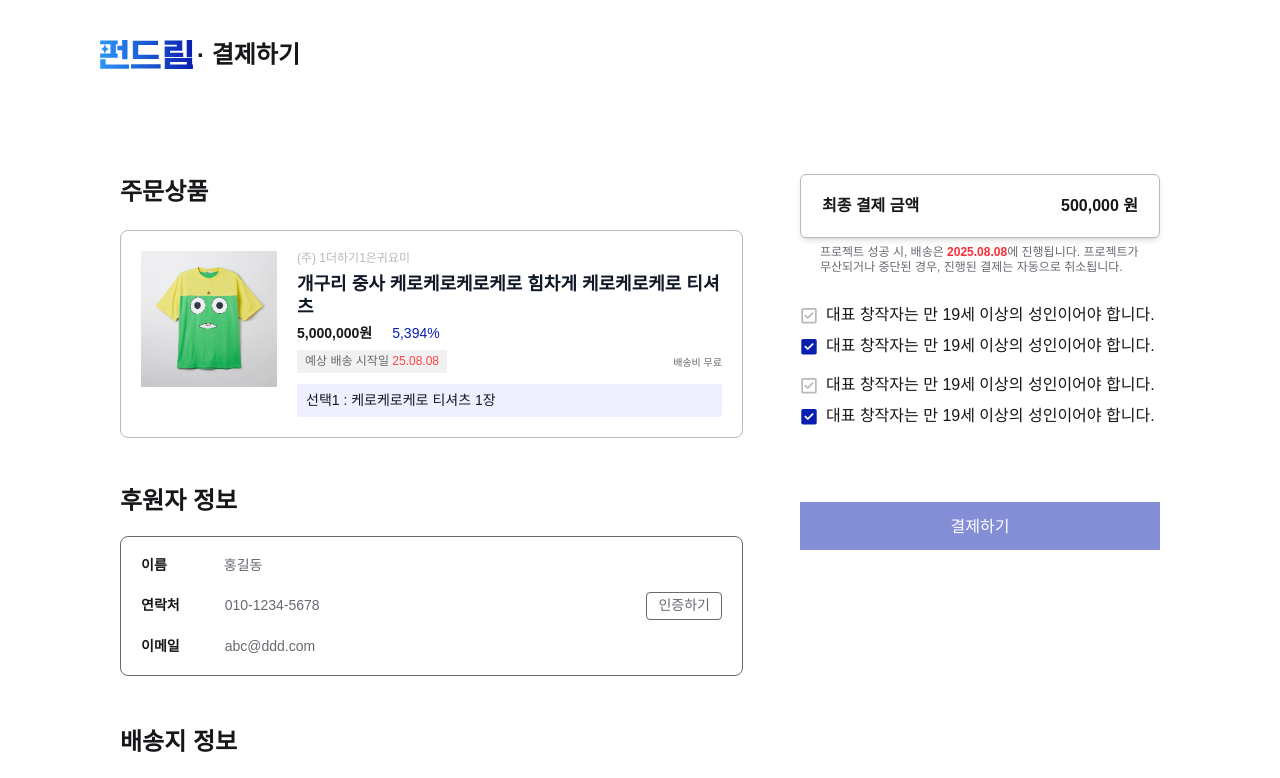
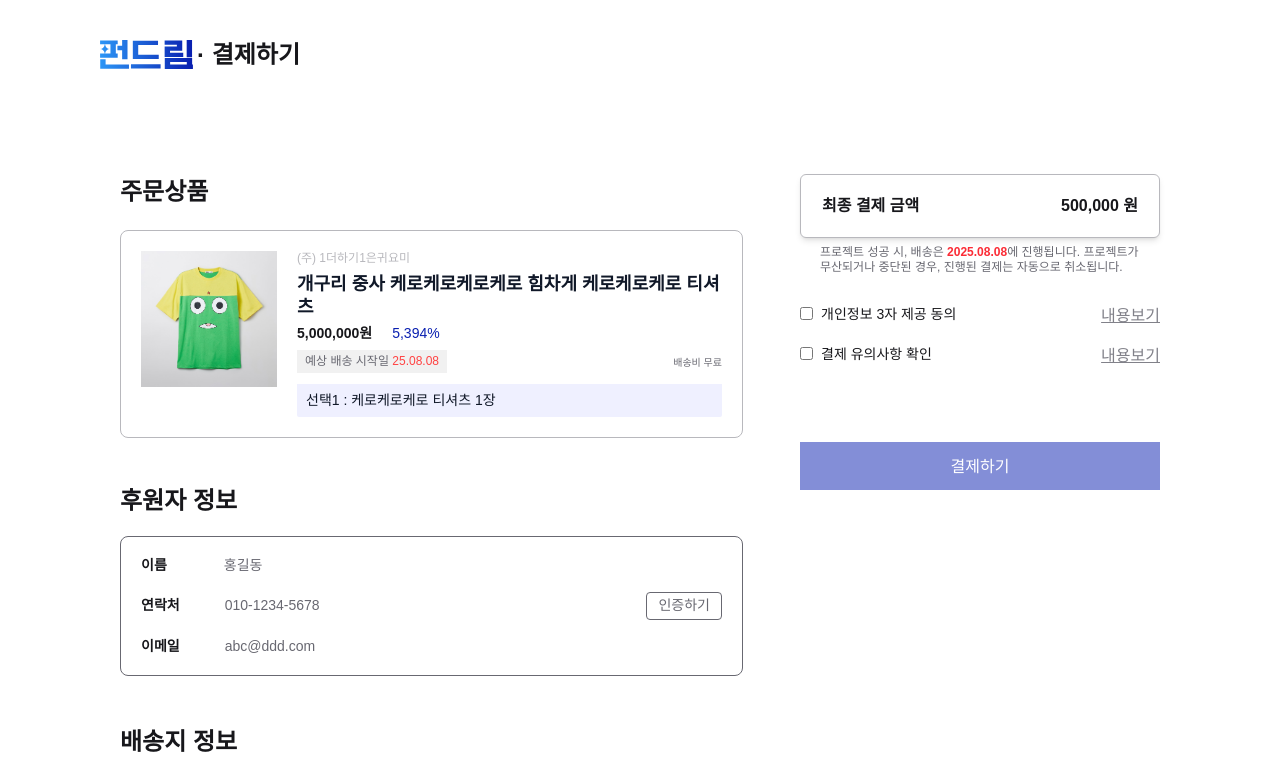
Before and after one commit to FRONTENDBOOTCAMP-13th/Final-11-Cutie, a Next.js app: page /checkout in a window 1280 px wide. Shown: the top 778 px of the page. Built offline with nearby package versions, Linux system fonts and the light colour scheme.

Commit message:
🐛 fix: SquareBtn component

```diff
--- a/src/components/button/SquareBtn.tsx
+++ b/src/components/button/SquareBtn.tsx
@@ -7,13 +7,10 @@ type CheckCircleProps = {
   label: string;
 };
 
-
-
 type ChangeBtnProps = {
   label: string;
   className?: string;
 };
-
 
 //호버되는 체크박스 버튼 컴포넌트
 export function CheckboxBtn() {
@@ -29,18 +26,19 @@ export function CheckboxBtn() {
   );
 }
 
-//호버체크박스와 라벨이 붙어있는 컴포넌트
-export function CheckboxWithLabel() {
+// 미리보기 가능한 체크박스 붙어있는 라벨
+export function PreviewCheckboxWithLabel() {
   return (
     <div className="flex flex-col gap-2">
-      {/* 빈체크박스와 라벨이 붙어있는 컴포넌트 */}
+      {/* 빈체크박스와 라벨 */}
       <div className="flex items-center gap-2 ">
         <button className="w-[18px] h-[18px] text-secondary-200 mt-[5px]">
           <UnCheckBox className="w-full h-full" />
         </button>
         <span className="medium-16 leading-none">대표 창작자는 만 19세 이상의 성인이어야 합니다.</span>
       </div>
-      {/* 호버된체크박스와 라벨이 붙어있는 컴포넌트 */}
+
+      {/* 호버된 체크박스와 라벨 */}
       <div className="flex items-center gap-2">
         <button className="w-[18px] h-[18px] text-primary-800 mt-[5px]">
           <CheckBox className="w-full h-full" />
@@ -48,6 +46,27 @@ export function CheckboxWithLabel() {
         <span className="medium-16 leading-none">대표 창작자는 만 19세 이상의 성인이어야 합니다.</span>
       </div>
     </div>
+  );
+}
+
+//실질적으로 사용하는 체크박스 붙어있는 라벨
+type CheckboxWithLabelProps = {
+  checked: boolean;
+  onChange: (checked: boolean) => void;
+  label: React.ReactNode;
+};
+
+export function CheckboxWithLabel({ checked, onChange, label }: CheckboxWithLabelProps) {
+  return (
+    <label className="flex items-start gap-2 w-full cursor-pointer">
+      <input
+        type="checkbox"
+        checked={checked}
+        onChange={e => onChange(e.target.checked)}
+        className="mt-1 accent-primary-800"
+      />
+      <div className="w-full">{label}</div>
+    </label>
   );
 }
 
```
